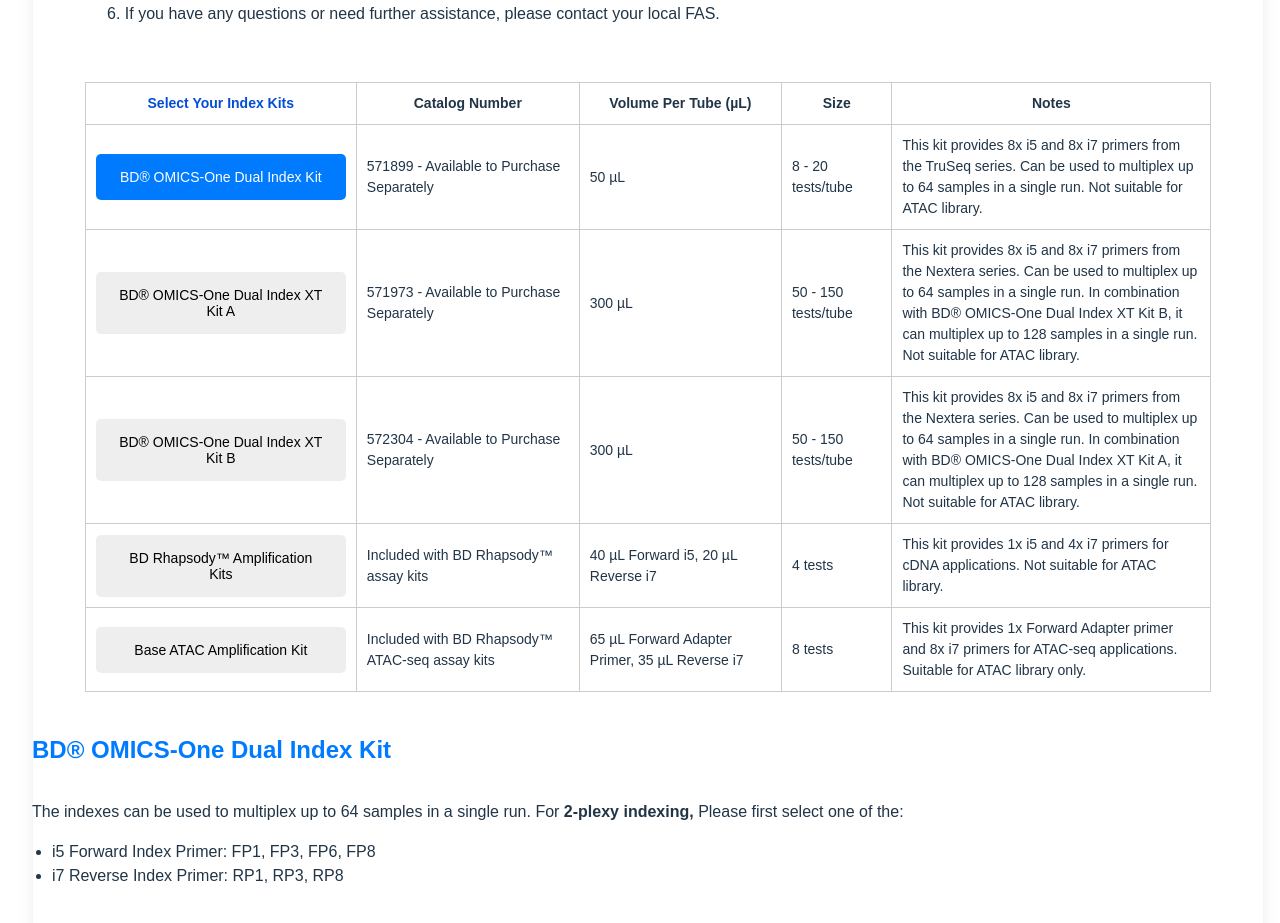
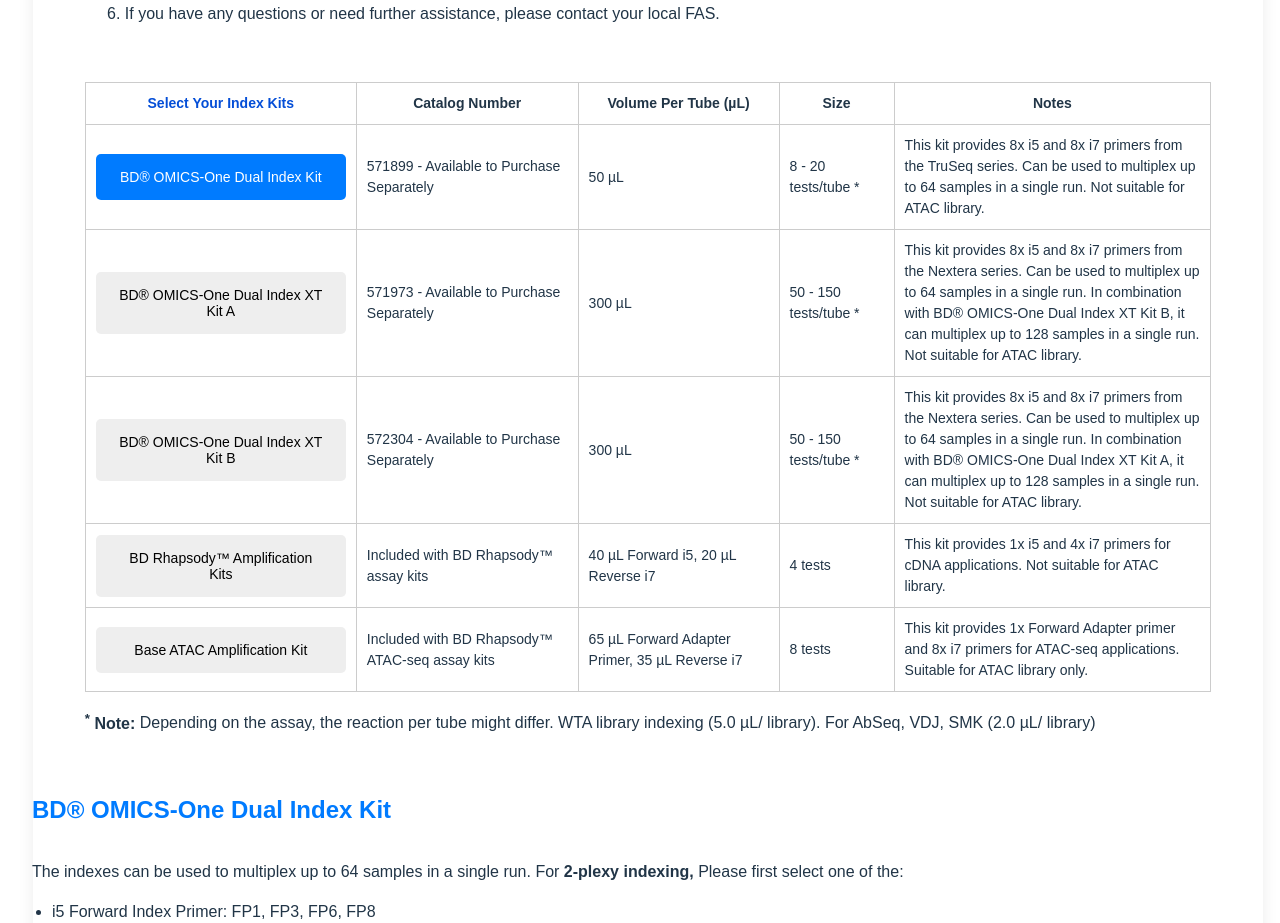
Before and after one commit to SyabiraYusoff/Seq-Balancer, a React (Vite) app: page / in a window 1280 px wide. Shown: the part 942-1865 px from the top of the page. Built offline with nearby package versions, Linux system fonts and the light colour scheme.

Commit message:
finishing touch before testing

```diff
--- a/src/App.jsx
+++ b/src/App.jsx
@@ -18,7 +18,7 @@
       notes: 'This kit provides 8x i5 and 8x i7 primers from the TruSeq series. Can be used to multiplex up to 64 samples in a single run. Not suitable for ATAC library.',
       volume: '50 µL',
       usage: 'The indexes can be used to multiplex up to 64 samples in a single run.',
-      size: '8 - 20 tests/tube',
+      size: '8 - 20 tests/tube *',
       link: 'https://www.bdbiosciences.com/content/dam/bdb/product_assets/product_pdf/kitproduct/pdf_1/571899.pdf',
     },
     {
@@ -27,7 +27,7 @@
       notes: 'This kit provides 8x i5 and 8x i7 primers from the Nextera series. Can be used to multiplex up to 64 samples in a single run. In combination with BD® OMICS-One Dual Index XT Kit B, it can multiplex up to 128 samples in a single run. Not suitable for ATAC library.',
       volume: '300 µL',
       usage: 'The indexes can be used to multiplex up to 64 samples in a single run. In combination with BD® OMICS-One Dual Index XT Kit B, it can multiplex up to 128 samples in a single run.',
-      size: '50 - 150 tests/tube',
+      size: '50 - 150 tests/tube *',
       link: 'https://www.bdbiosciences.com/content/dam/bdb/product_assets/product_pdf/kitproduct/pdf_1/571973.pdf'
     },
     {
@@ -36,7 +36,7 @@
       notes: 'This kit provides 8x i5 and 8x i7 primers from the Nextera series. Can be used to multiplex up to 64 samples in a single run. In combination with BD® OMICS-One Dual Index XT Kit A, it can multiplex up to 128 samples in a single run. Not suitable for ATAC library.',
       volume: '300 µL',
       usage: 'The indexes can be used to multiplex up to 64 samples in a single run. In combination with BD® OMICS-One Dual Index XT Kit A, it can multiplex up to 128 samples in a single run.',
-      size: '50 - 150 tests/tube',
+      size: '50 - 150 tests/tube *',
       link: 'https://www.bdbiosciences.com/content/dam/bdb/product_assets/product_pdf/kitproduct/pdf_1/572304.pdf',
 
     },
@@ -215,6 +215,7 @@
                 ))}
               </tbody>
             </table>
+            <p><strong><sup>*</sup> Note:</strong> Depending on the assay, the reaction per tube might differ. WTA library indexing (5.0 µL/ library). For AbSeq, VDJ, SMK (2.0 µL/ library)</p>
 
           </div>
           {renderTabs()}
--- a/src/components/base_ATAC_Amp.jsx
+++ b/src/components/base_ATAC_Amp.jsx
@@ -58,8 +58,8 @@
                     <p style={{ marginBottom:0}}><strong>Pooling Multiomics libraries together?</strong> You can enhance your workflow by integrating indexing with Omics One (available separately) or Base Amplification Kit..<br /> This option allows you to seamlessly select and analyze your desired kit alongside your base kit amplification.</p>
             <div style={{ display: 'flex', gap: 32, justifyContent: 'center', alignItems: 'flex-start', width: '100%' }}>
                     <div style={{ flex: 1 }}>
-                        <h3>i5 forward primer is not on ATAC read structure</h3>
-                        <p>Instead of i5, we are amplifying the cell label and UMI for ATAC I2 read using ATAC Forward Adapter Primer.</p>
+                        <h3>i5 Index is not read on ATAC sequencing</h3>
+                        <p>Instead of i5, the read needs to have a length of 60bp to cover the Cell Label and UMI on sequencing configuration.</p>
                         <img src={ATACimg} alt="ATAC Index" style={{ width: '100%', marginBottom: 16 }} />
                     </div>
                     <div style={{ flex: 1 }}>
```
Also changed, not shown: src/components/ATAC-Index.jsx (deleted, +0 -28 lines).
